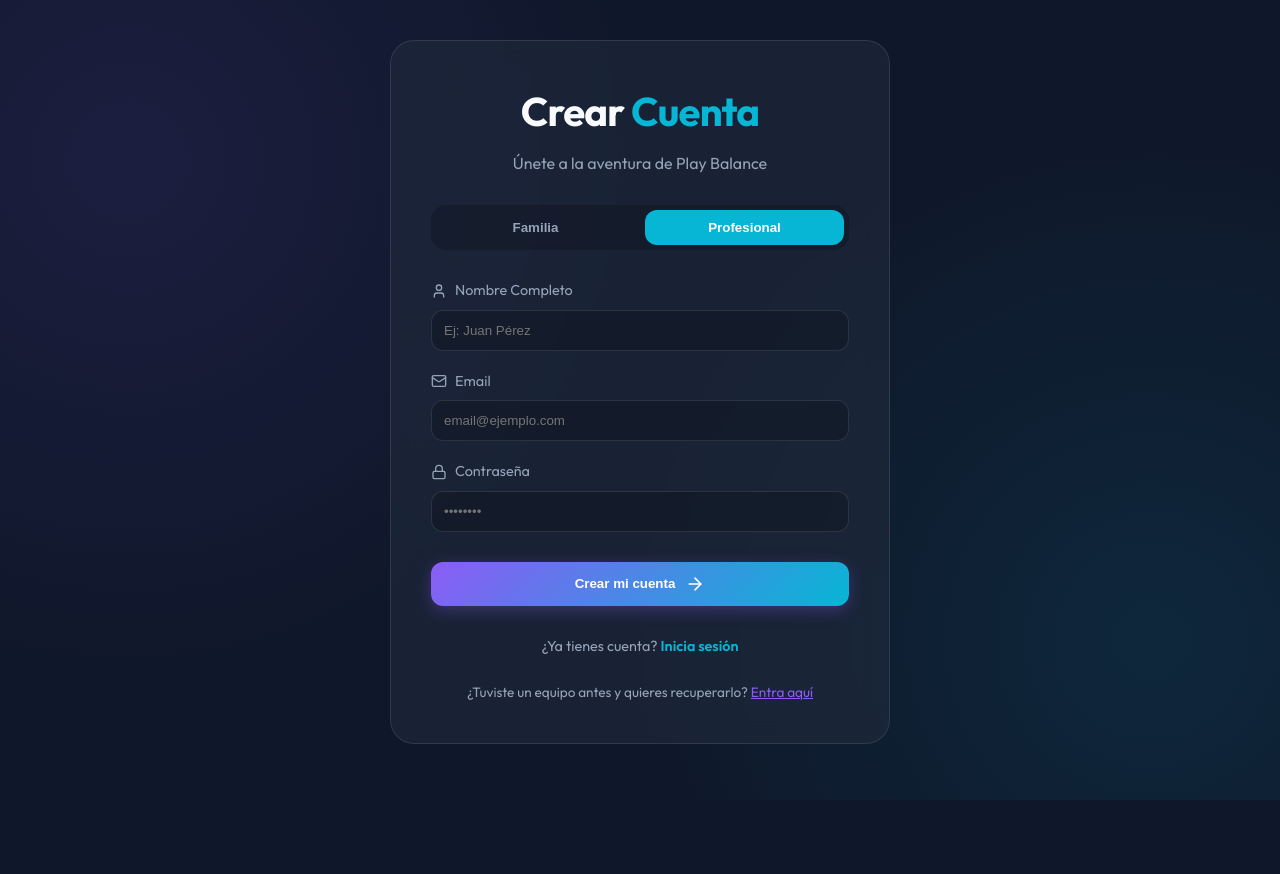
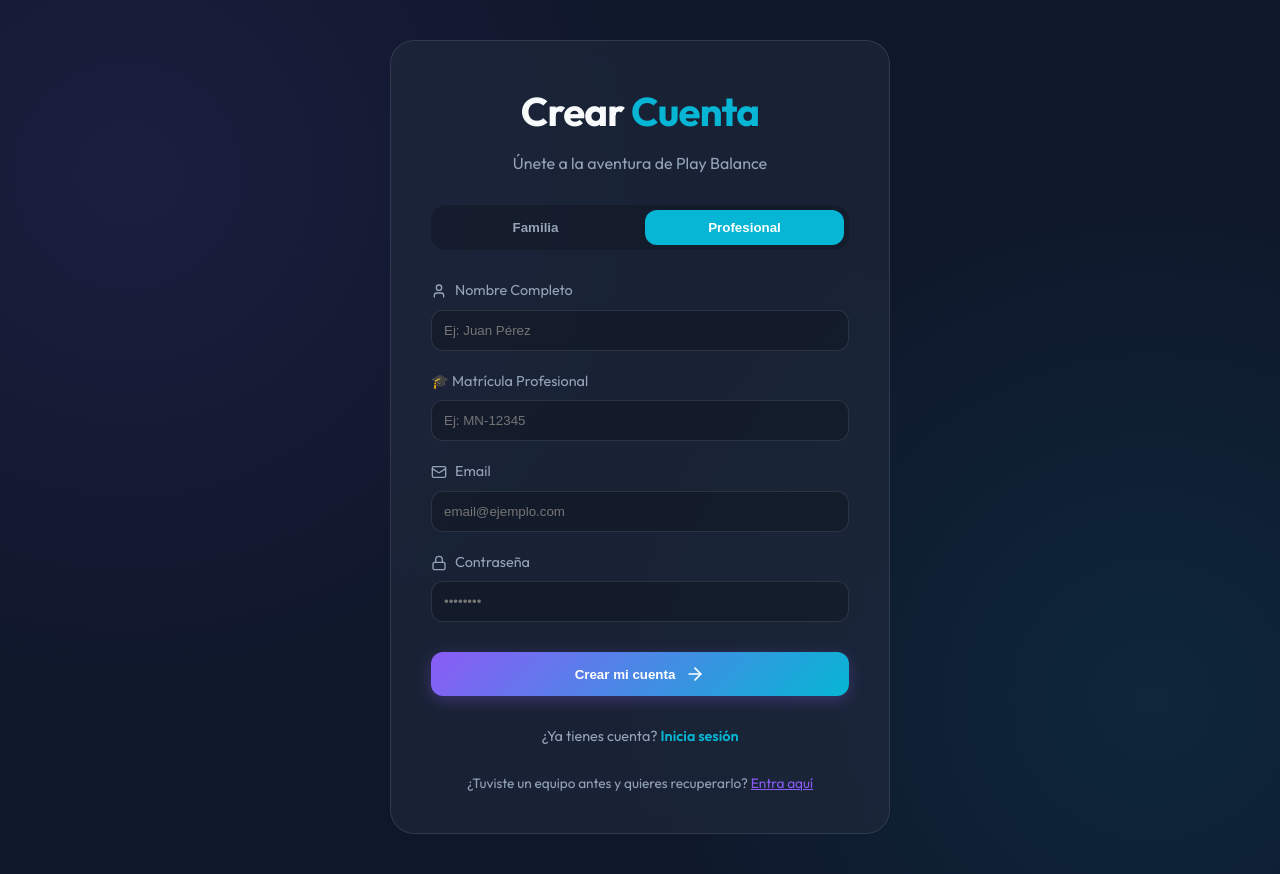
Before and after one commit to FernandoFerreyra11/play-balance-portfolio, a Next.js app: page /register in a window 1280 px wide. Both pictures are taken after a click on the button "Profesional". Before the commit the page ends 800 px from the top, so only its background shows below. Built offline with nearby package versions, Linux system fonts and the light colour scheme; no server answers.

Commit message:
feat: agregar campo matricula a profesionales y validar en e2e

```diff
--- a/src/app/actions/auth.ts
+++ b/src/app/actions/auth.ts
@@ -70,12 +70,19 @@ export async function registerUser(formData: FormData) {
     }
 
     if (role === "professional") {
+      // PASO 2 (Backend): Capturamos el dato del formulario HTML y lo validamos.
+      const licenseNumber = formData.get("licenseNumber") as string;
+      if (!licenseNumber) {
+        return { error: "La matrícula es obligatoria para registrarse como Profesional" };
+      }
+
       // Crear Profesional independiente
       await db.insert(users).values({
         name,
         email,
         password: hashedPassword,
         role: "professional",
+        licenseNumber, // Guardamos el dato en nuestra nueva columna de la BD
       });
       return { success: true };
     }
--- a/src/app/register/page.tsx
+++ b/src/app/register/page.tsx
@@ -76,6 +76,25 @@ export default function RegisterPage() {
                 name="familyCode"
                 type="text"
                 placeholder="Ej: PRO-XXXXXX (Si un terapeuta te invitó)"
+                style={{
+                  width: '100%', background: 'rgba(0,0,0,0.2)', border: '1px solid var(--border-color)',
+                  borderRadius: '12px', padding: '12px', color: 'white', outline: 'none'
+                }}
+              />
+            </motion.div>
+          )}
+
+          {/* PASO 3 (Frontend): Mostramos este bloque en pantalla únicamente si el usuario elige el botón Profesional */}
+          {role === 'professional' && (
+            <motion.div initial={{ opacity: 0, height: 0 }} animate={{ opacity: 1, height: 'auto' }} style={{ display: 'grid', gap: '8px' }}>
+              <label style={{ fontSize: '0.9rem', color: 'var(--text-dim)', display: 'flex', alignItems: 'center', gap: '8px' }}>
+                🎓 Matrícula Profesional
+              </label>
+              <input
+                name="licenseNumber"
+                type="text"
+                placeholder="Ej: MN-12345"
+                required
                 style={{
                   width: '100%', background: 'rgba(0,0,0,0.2)', border: '1px solid var(--border-color)',
                   borderRadius: '12px', padding: '12px', color: 'white', outline: 'none'
--- a/src/db/schema.ts
+++ b/src/db/schema.ts
@@ -34,6 +34,7 @@ export const users = pgTable('users', {
   longestStreak: integer('longest_streak').default(0),
   lastCheckinDate: text('last_checkin_date'), // 'YYYY-MM-DD' para comparación simple de fechas
   birthDate: text('birth_date'), // 'YYYY-MM-DD' para calcular la edad del niño
+  licenseNumber: text('license_number'), // PASO 1 (Backend): Nueva columna en la base de datos para guardar la matrícula del profesional
   botTheme: text('bot_theme').default('botanical'),
   createdAt: timestamp('created_at').defaultNow(),
   deletedAt: timestamp('deleted_at', { mode: 'date' }),
```
Also changed, not shown: 2 other files (tests, documents, lock files or other folders).
